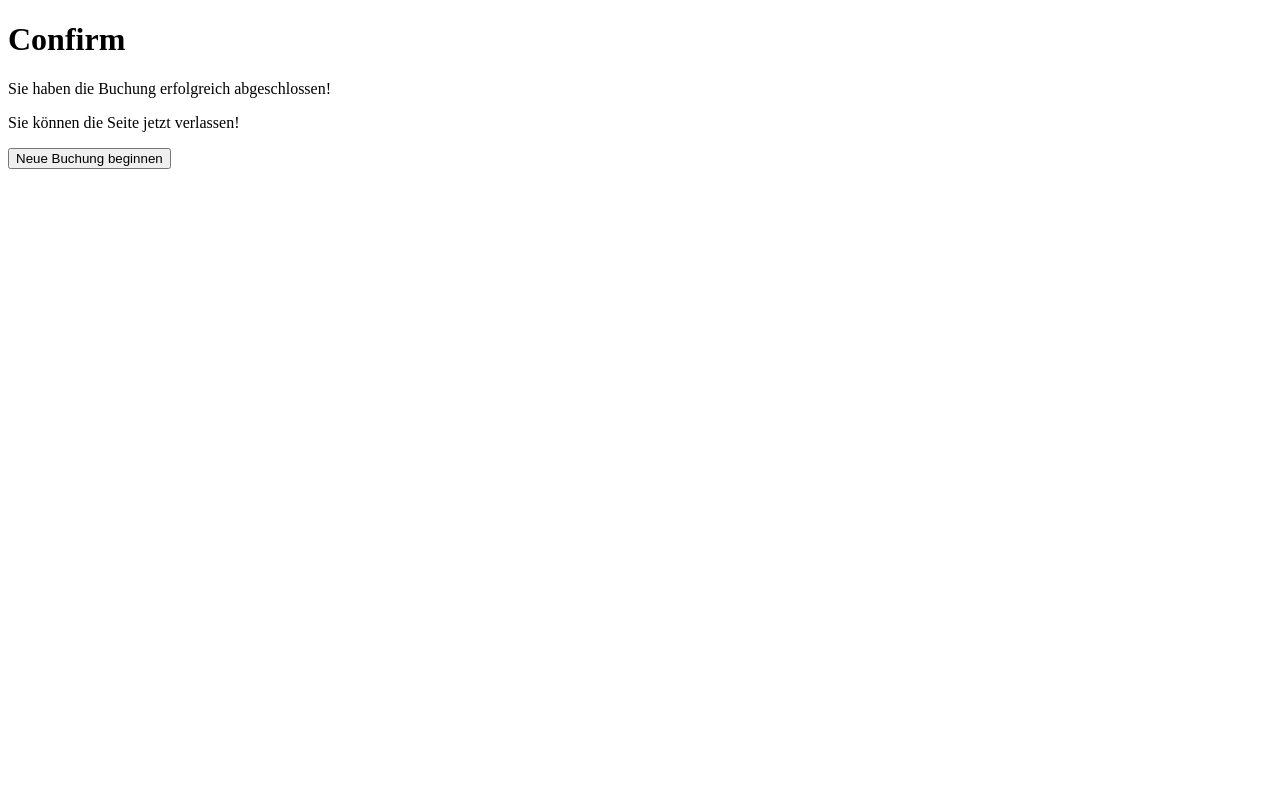
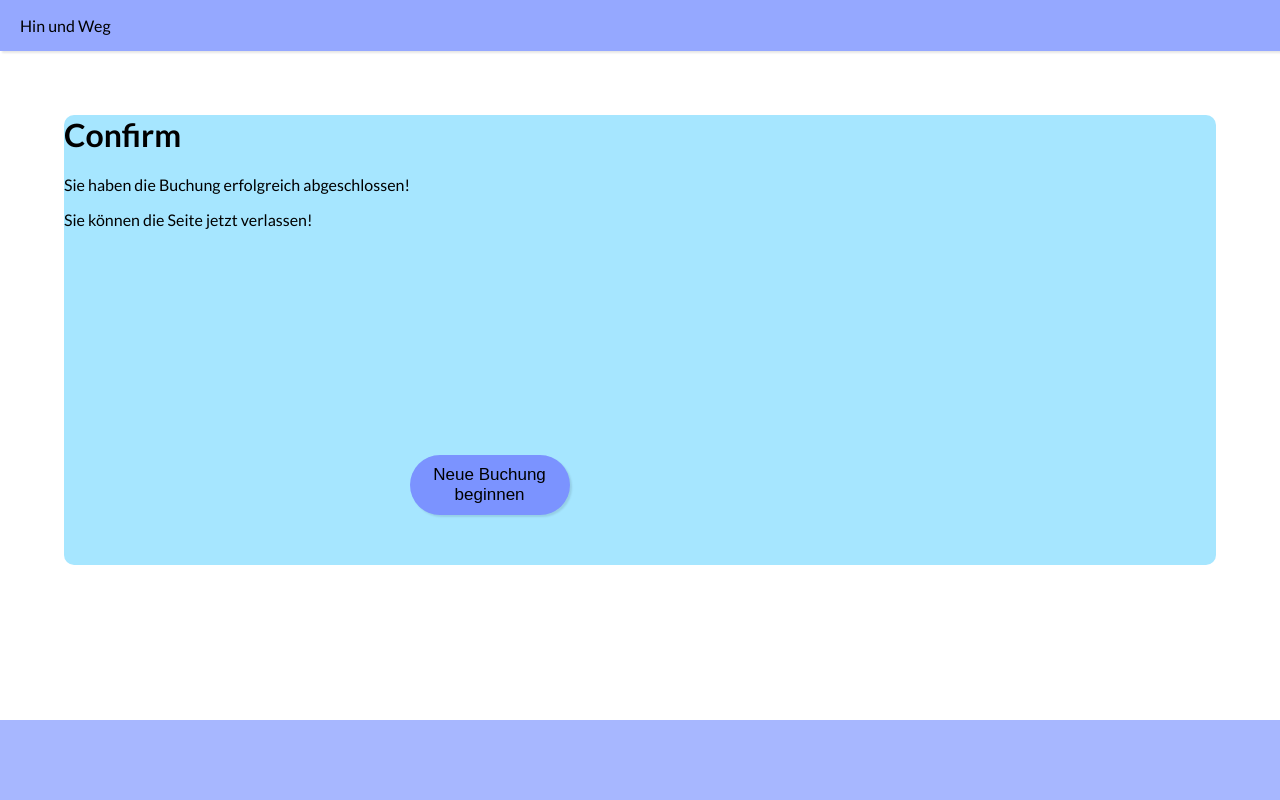
Before and after one commit to TimS21/HinUndWeg, a Django app: page /confirmationpage/ in a window 1280 px wide. Run offline with Django 4.2, Linux system fonts and the light colour scheme.

Commit message:
Confirm1

```diff
--- a/main/templates/confirm.html
+++ b/main/templates/confirm.html
@@ -5,17 +5,86 @@
     <meta http-equiv="X-UA-Compatible" content="IE=edge">
     <meta name="viewport" content="width=device-width, initial-scale=1.0">
     <title>Bestätigungsseite</title>
+    <link rel="preconnect" href="https://fonts.googleapis.com">
+    <link rel="preconnect" href="https://fonts.gstatic.com" crossorigin>
+    <link href="https://fonts.googleapis.com/css2?family=Inter:wght@100;200;300;400;500;600;700;800;900&family=Lato:ital,wght@0,100;0,300;0,400;0,700;0,900;1,100;1,300;1,400;1,700;1,900&display=swap" rel="stylesheet">
+    <link rel="stylesheet" href="https://fonts.googleapis.com/css2?family=Material+Symbols+Outlined:opsz,wght,FILL,GRAD@20..48,100..700,0..1,-50..200" />
+<style>
+    body {
+            font-family: 'Inter', sans-serif;
+            font-family: 'Lato', sans-serif;
+            background-size: cover;
+            height: 100%;
+            background-attachment: fixed;
+            margin: 0;
+        }
+
+        .font {
+            left: 35%;
+            text-align: center;
+            font-size: 25px;
+            position: absolute;
+        }
+
+        header {
+            background-color: rgb(149, 168, 255);
+            box-shadow: 2px 2px 2px rgba(0,0,0,0.1);
+            display: flex;
+            padding-left: 20px;
+        }
+
+        button {
+            box-shadow: 2px 2px 2px rgba(0,0,0,0.1);
+            color: rgba(0, 0, 0, 1);
+            background-color: rgb(123, 147, 255);
+            border-radius:30px;
+            width: 160px;
+            height: 60px;
+            border: unset;
+            font-size: 17px;
+            position: absolute;
+            bottom: 50px;
+            left: 30%;
+        }
+
+        #middle {
+            height: 70%;
+
+        }
+
+        footer {
+            background-color: rgb(167, 183, 255);
+            height: 10%;
+            bottom: 0;
+            position: fixed;
+            width: 100vw;
+            padding-left: 20px;
+        }
+        #card{
+            position: relative;
+            background-color: rgb(166, 230, 255);
+            margin: 5%;
+            border-radius: 10px;
+            height: 450px;
+        }
+</style>
 </head>
 <body>
+    <header>
+        <p>Hin und Weg</p>
+    </header>
+    <div id="middle">
+        <div id="card">
     <h1>Confirm</h1>
     <p>Sie haben die Buchung erfolgreich abgeschlossen!</p>
     <p>Sie können die Seite jetzt verlassen!</p>
-
-    <div id="middle-bottom-left">
         <form action="http://127.0.0.1:8000/landingpage/">
             <button type="submit">Neue Buchung beginnen</button>
         </form>
     </div>
+    </div>
+    <footer>
 
+    </footer>
 </body>
 </html>
```
Also changed, not shown: db.sqlite3.
